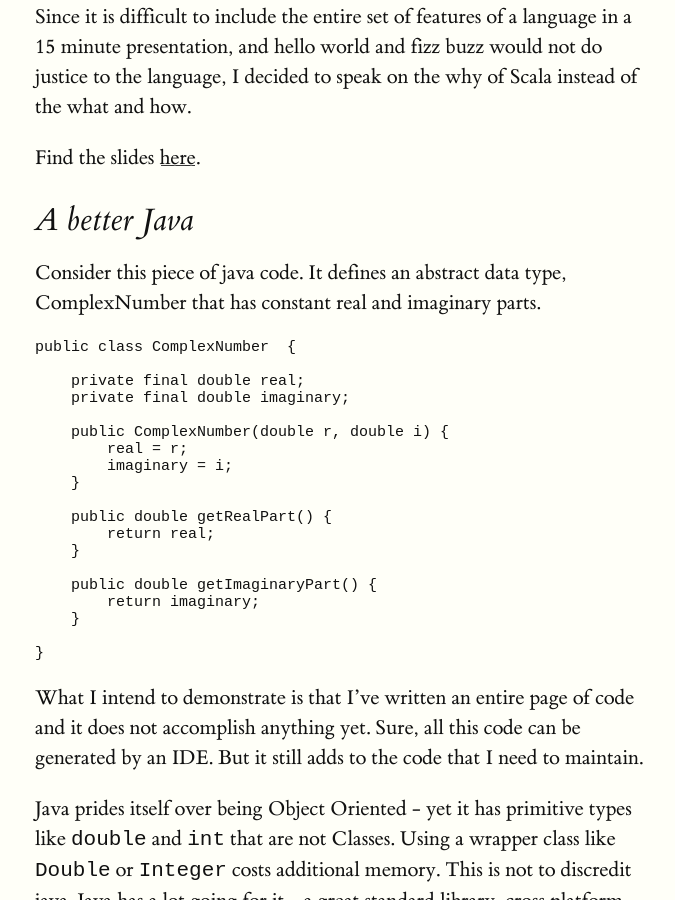
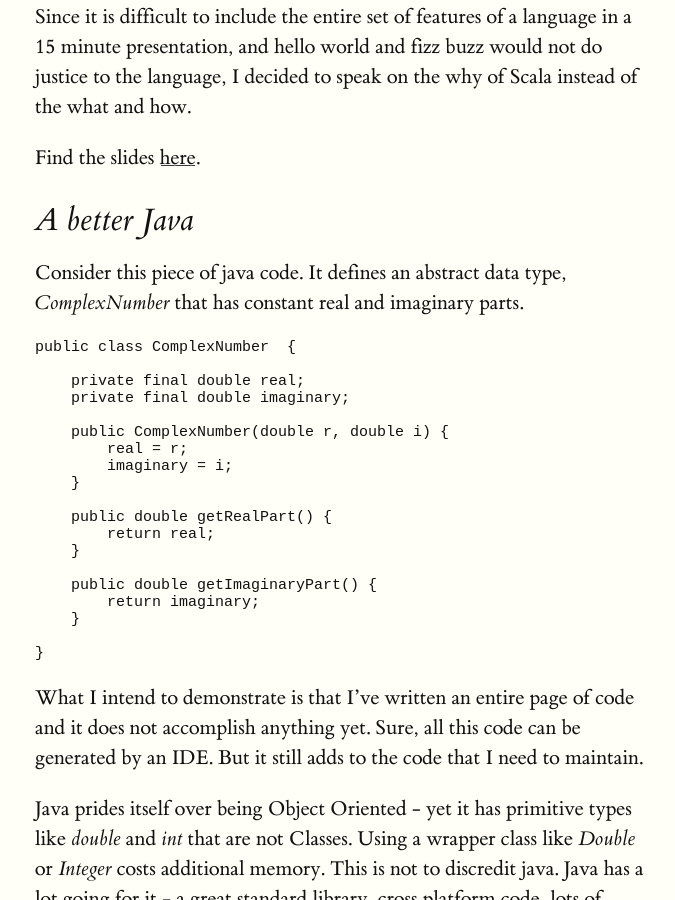
Before and after one commit to saurabhmathur96/blog, a Jekyll site: the page built from _posts/2017-02-04-an-argument-for-scala.md, in a window 1280 px wide and 900 px high, scrolled down 414 px. Shown: the whole window, without its empty margins (125-800 px from the left). Built offline with Jekyll 4.4.1, drawn with Linux system fonts in a browser that asks for light colours.

Commit message:
Fix formatting issues

````diff
--- a/_posts/2017-02-04-an-argument-for-scala.md
+++ b/_posts/2017-02-04-an-argument-for-scala.md
@@ -17,7 +17,7 @@
 
 ## A better Java
 
-Consider this piece of java code. It defines an abstract data type, ComplexNumber that has constant
+Consider this piece of java code. It defines an abstract data type, *ComplexNumber* that has constant
 real and imaginary parts.
 
 ```Java
@@ -45,21 +45,23 @@
 What I intend to demonstrate is that I've written an entire page of code and it does not accomplish anything yet.
 Sure, all this code can be generated by an IDE. But it still adds to the code that I need to maintain.
 
-Java prides itself over being Object Oriented - yet it has primitive types like `double` and `int` that are
-not Classes. Using a wrapper class like `Double` or `Integer` costs additional memory. This is not to discredit
+Java prides itself over being Object Oriented - yet it has primitive types like *double* and *int* that are
+not Classes. Using a wrapper class like *Double* or *Integer* costs additional memory. This is not to discredit
 java. Java has a lot going for it - a great standard library, cross platform code, lots of external
 3rd party libraries. However, all the great things about Java are actually about the Java Platform and not
 about the language. This is one of the primary reasons Scala was developed - as a better Java.
 
 The exact same code written in Scala.
+
 ```Scala
 class ComplexNumber (val real:Double, val imaginary:Double)
 ```
 
 Let's break it down one by one.
-- `val` declares a constant member similar to `final` in java.
-- `real:Double` declares that the member real is of type `Double`.
+- *val* declares a constant member similar to *final* in java.
+- *real:Double* declares that the member real is of type *Double*.
 - This statement also generates getter methods (Since the members are constants, setters are unnessary)
+
 
 ```Scala
 val origin = ComplexNumber(0, 0)
@@ -83,7 +85,7 @@
 ```Scala
 val sumOfSquares = 1.until(10).map(math.pow(_, 2)).sum
 ```
-Scala also provides a mixed Object oriented and Functional form of a `class` called `case class`.
+Scala also provides a mixed Object oriented and Functional form of a *class* called *case class*.
 It has all the features of a class but is immutable and has additional helper methods.
 
 ## XML Processing
````
